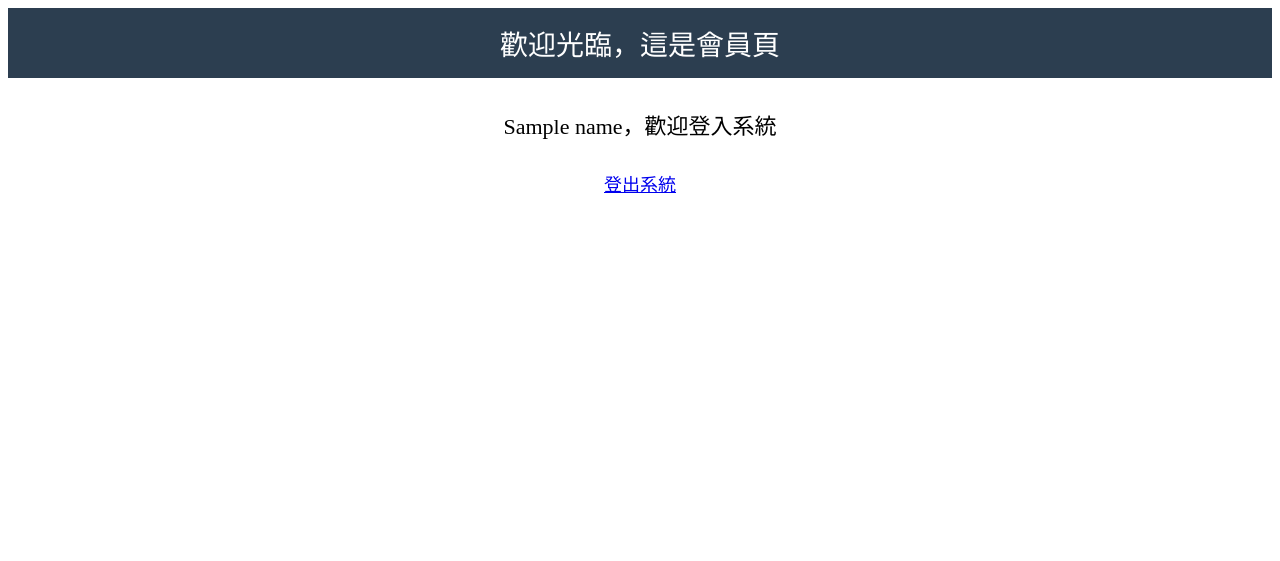
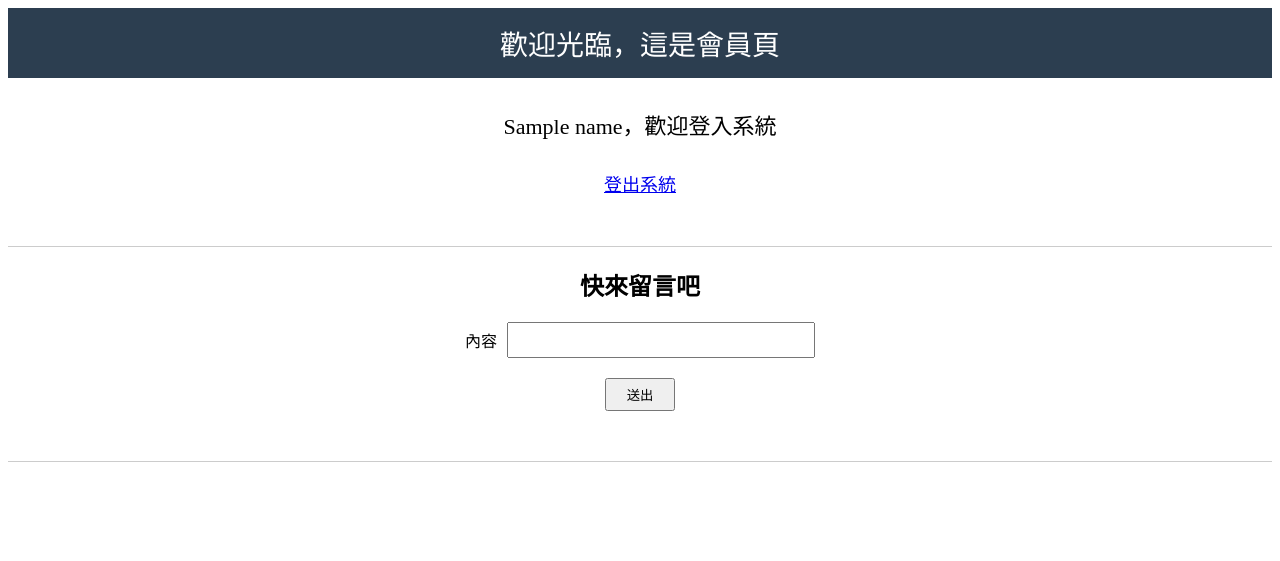
Before and after one commit to charlesmu20/wehelp-stage1, a FastAPI app: template week6/templates/member.html in a window 1280 px wide. Shown: the top 561 px of the page. Run offline with FastAPI, Linux system fonts and the light colour scheme; the template is opened without the code that fills it: most values are stand-ins (such as "Sample title", 1, 10 or a date in 2020).

Commit message:
week6 task5

```diff
--- a/week6/main.py
+++ b/week6/main.py
@@ -1,7 +1,7 @@
 import mysql.connector
 import os
 
-from fastapi import FastAPI,Request,Form
+from fastapi import FastAPI,Request,Form,Body
 from fastapi.staticfiles import StaticFiles
 from fastapi.templating import Jinja2Templates
 from fastapi.responses import RedirectResponse
@@ -14,7 +14,7 @@ con = mysql.connector.connect(
         database="website"
     )
 app= FastAPI()
-app.add_middleware(SessionMiddleware, secret_key="2499911359")
+app.add_middleware(SessionMiddleware, secret_key="K9mP2nQ7rL4wV8j")
 templates = Jinja2Templates(directory="templates")
 
 @app.get("/")
@@ -69,6 +69,44 @@ def login(request: Request, email: Annotated[str, Form()], password: Annotated[s
     else:
         cursor.close()
         return RedirectResponse("/ohoh?msg=電子郵件或密碼錯誤", status_code=303)
+
+#建立留言
+@app.post("/api/message")
+def create_message(request: Request, body: dict=Body(None)):
+    #先檢查登入狀態
+    if request.session.get("member") is None:
+        return {"error": True}
+    #抓留言資料
+    member_id = request.session["member"]["id"]
+    content = body["content"]
+    #新增到資料庫
+    cursor = con.cursor()
+    cursor.execute("INSERT INTO message (member_id, content) VALUES (%s, %s)",(member_id, content))
+    con.commit()
+    cursor.close()
+    return {"ok":True}
+#取得留言
+@app.get("/api/message")
+def get_message(request: Request):
+    if request.session.get("member") is None:
+        return {"error": True}
+    #從資料庫抓所有留言資料
+    cursor = con.cursor()
+    cursor.execute("SELECT message.id, member.name, message.content, message.member_id FROM message JOIN member ON message.member_id = member.id")
+    results = cursor.fetchall()
+    cursor.close()
+    print(results)
+    #把資料存成指定格式再return回前端
+    data=[]
+    member_id = request.session["member"]["id"]
+    for result in results:
+        data.append({
+            "id": result[0],
+            "name": result[1],
+            "content": result[2],
+            "self":  result[3]== member_id
+        })
+    return {"ok":True,"data":data}
 #靜態檔案
 app.mount("/static", StaticFiles(directory="static"), name="static")
 
--- /dev/null
+++ b/week6/static/member.css
@@ -0,0 +1,49 @@
+        header {
+            text-align: center;
+            font-size: 28px;
+            background-color: #2c3e50;
+            color: white;
+            padding: 15px;
+            text-align: center;
+        }
+        .hello {
+            text-align: center;
+            font-size: 22px;
+            margin-top: 30px;
+        }
+        a{
+            text-align: center;
+            font-size: 18px;
+            margin-top: 30px;
+            display: block;
+        }
+        #message_form{
+            border-top: 1px solid #ccc;
+            margin-top: 50px;
+            display: flex;
+            flex-direction: column;
+            align-items: center;
+        }
+        .form-row{
+            display: flex;
+            align-items: center;
+            gap: 10px;
+        }
+        .form-row input{
+            height: 30px;
+            width: 300px;
+        }
+        button{
+            padding: 5px 20px;
+            margin-top: 20px;
+        }
+        #message_list{
+            border-top: 1px solid #ccc;
+            margin-top: 50px;
+            text-align: center;
+            padding: 50px 0px;
+        }
+        .message_div{
+            font-size: 20px;
+            margin-top: 10px;
+        }
--- a/week6/templates/member.html
+++ b/week6/templates/member.html
@@ -4,31 +4,63 @@
     <meta charset="UTF-8">
     <meta name="viewport" content="width=device-width, initial-scale=1.0">
     <title>Member</title>
-    <style>
-        header {
-            text-align: center;
-            font-size: 28px;
-            background-color: #2c3e50;
-            color: white;
-            padding: 15px;
-            text-align: center;
-        }
-        div {
-            text-align: center;
-            font-size: 22px;
-            margin-top: 30px;
-        }
-        a{
-            text-align: center;
-            font-size: 18px;
-            margin-top: 30px;
-            display: block;
-        }
-    </style>
+    <link rel="stylesheet" href="/static/member.css">
 </head>
 <body>
     <header>歡迎光臨，這是會員頁</header>
-    <div>{{ name }}，歡迎登入系統</div>
+    <div class="hello">{{ name }}，歡迎登入系統</div>
     <a href="/logout">登出系統</a>
+
+    <div id="message_form">
+        <h2>快來留言吧</h2>
+        <div class="form-row">
+            <label>內容</label>
+            <input type="text" id="message_input"/>
+        </div>
+        <button onclick="submitMessage()">送出</button>
+    </div>
+
+    <div id="message_list">
+
+    </div>
+    <script>
+        //拿留言資料
+        async function getMessage(){
+            const response = await fetch("/api/message");
+            const result = await response.json();
+            const messageList = document.querySelector("#message_list");
+            messageList.innerHTML = "";
+            result.data.forEach(message=>{
+                const messageDiv = document.createElement("div");
+                messageDiv.className = "message_div"
+                messageDiv.textContent = `${message.name} : ${message.content}`;
+                messageList.appendChild(messageDiv);
+            });
+        }
+        //傳送留言
+        async function submitMessage(){
+            let messageInput= document.querySelector("#message_input")
+            .value.trim();
+            if (messageInput === "") {
+                return
+            }
+            const response = await fetch("/api/message",{
+                method:"POST",
+                headers:{
+                    "Content-Type":"application/json"
+                },
+                body:JSON.stringify({
+                    content: messageInput
+                })
+            });
+            const data = await response.json();
+            if (data.ok){
+                document.querySelector("#message_input").value = ""
+                getMessage();
+            };
+        };
+        //載入頁面時自動執行
+        getMessage();
+    </script>
 </body>
 </html>
```
